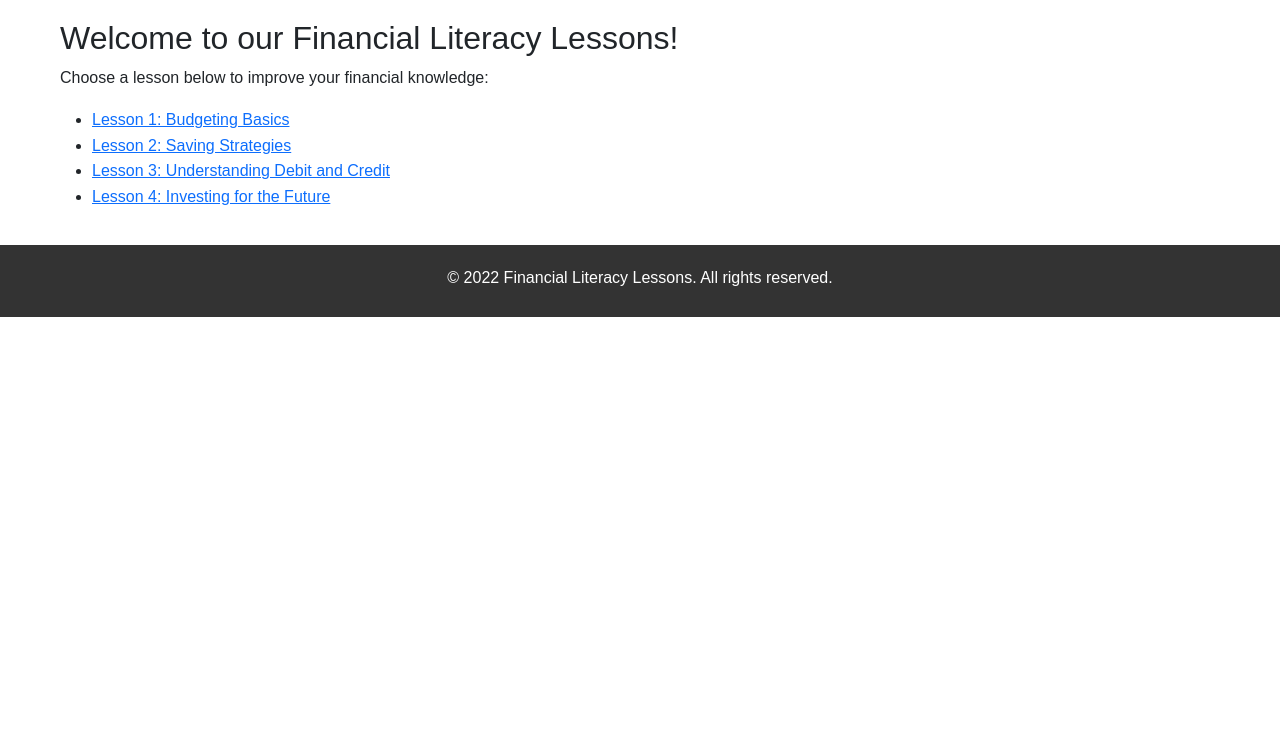
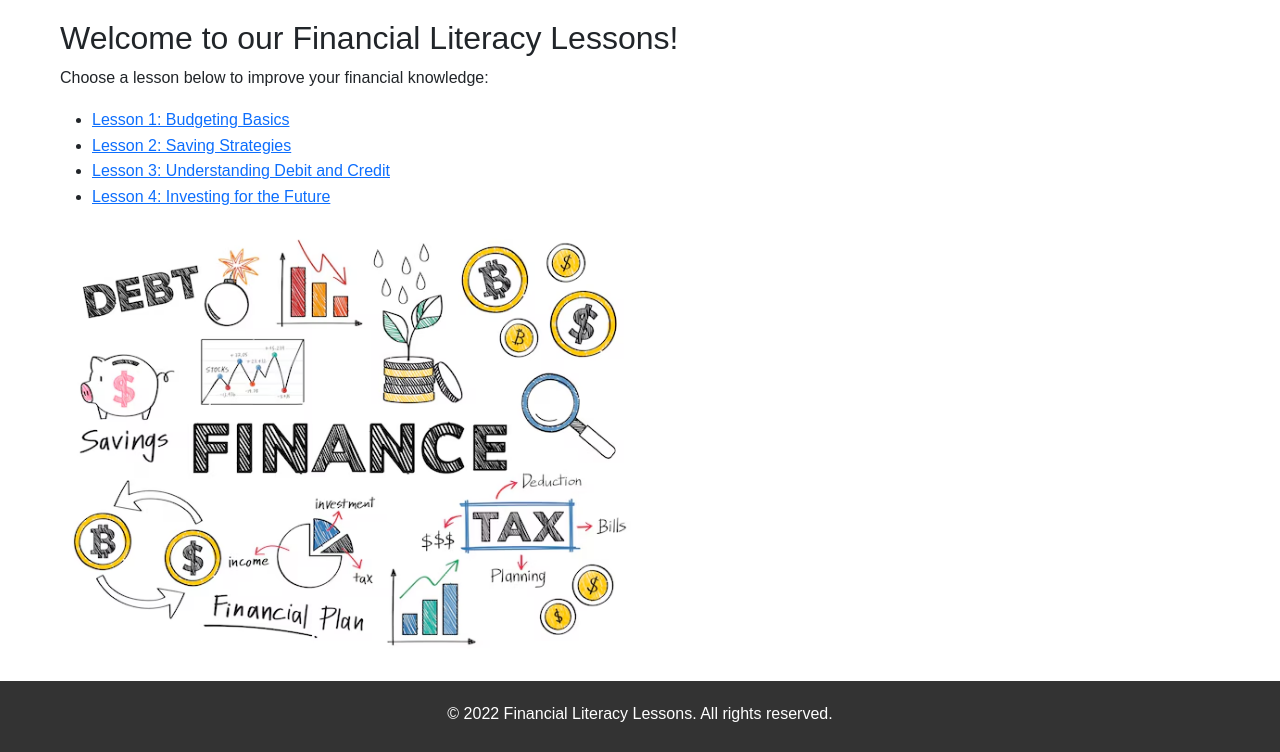
Before and after one commit to 1RJB/CashClass, a Flask app: page /lesson_home in a window 1280 px wide. Shown: the part 155-907 px from the top of the page. Before the commit the page ends 472 px from the top, so only its background shows below. Run offline with Flask 3, Linux system fonts and the light colour scheme; the visitor is signed in with stand-in values (Sample User, id 1); some libraries are stand-ins or nearby versions.

Commit message:
Completed

```diff
--- a/app/static/styles/lesson.css
+++ b/app/static/styles/lesson.css
@@ -115,3 +115,7 @@ figcaption {
     font-size: 0.9em; /* Slightly smaller than the regular text */
     color: #666; /* Optional: make it a bit lighter for less prominence */
 }
+
+.home{
+    margin-bottom: auto;
+}
--- a/app/templates/lesson_home.html
+++ b/app/templates/lesson_home.html
@@ -8,7 +8,7 @@
         <link rel="stylesheet" href="../static/styles/lesson.css">
     </header>
 
-    <main>
+    <main class="home">
         <h2>Welcome to our Financial Literacy Lessons!</h2>
         <p>Choose a lesson below to improve your financial knowledge:</p>
 
@@ -18,6 +18,7 @@
             <li><a href="/lesson3">Lesson 3: Understanding Debit and Credit</a></li>
             <li><a href="/lesson4">Lesson 4: Investing for the Future</a></li>
         </ul>
+        <img src="/static/Coverpage.avif" alt=""style="width: 50%; height: auto;">
     </main>
     <footer>
         <p>&copy; 2022 Financial Literacy Lessons. All rights reserved.</p>
```
Also changed, not shown: app/static/Coverpage.avif (added).
